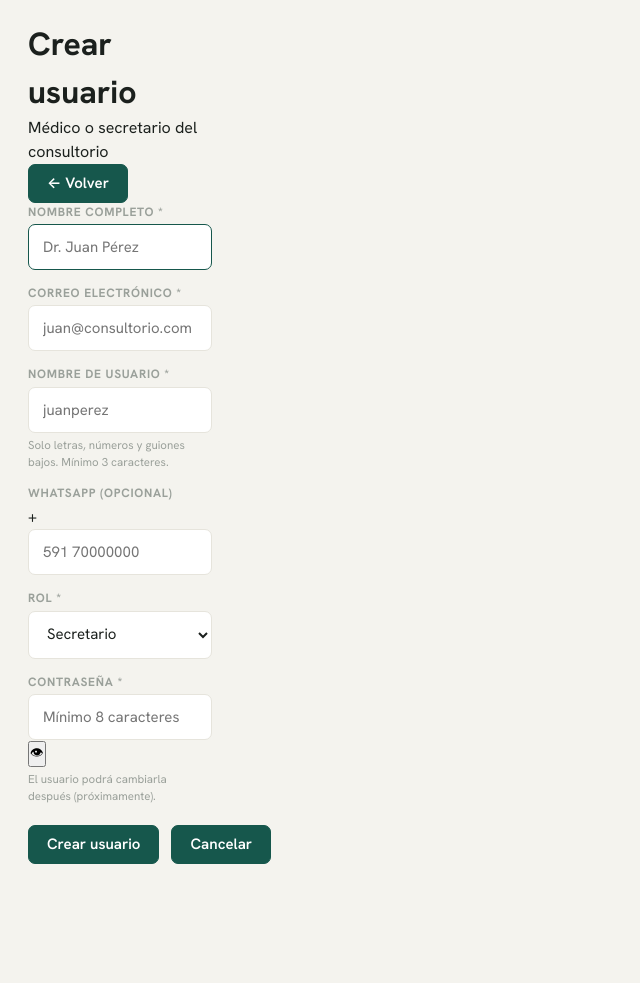
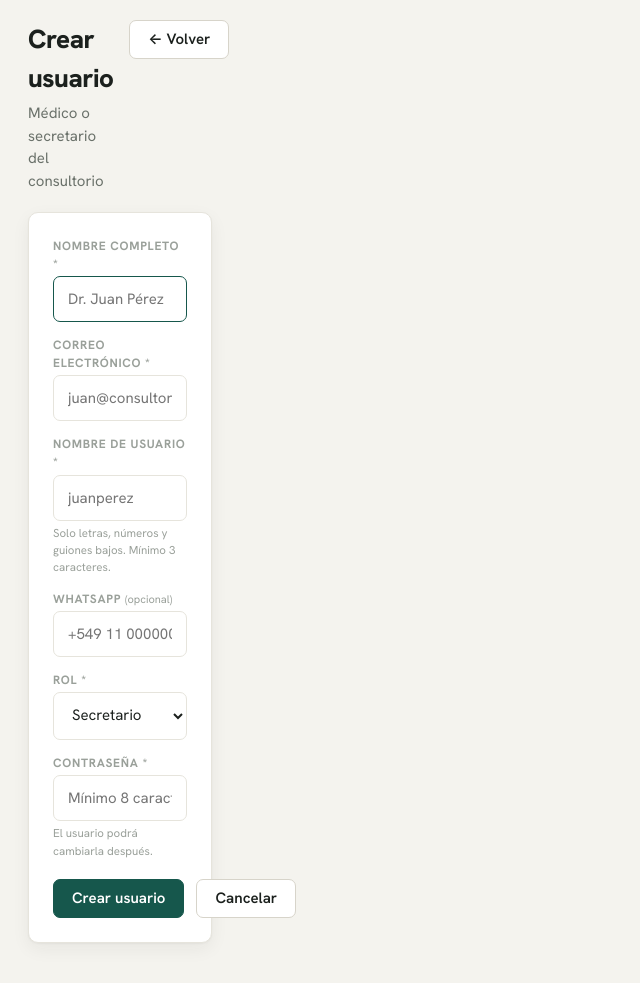
Before and after one commit to thendishere/consultorio, a Python web app: template app/templates/admin/crear_usuario.html in a window 1280 px wide. Shown: the whole page, without its empty margins (0-640 px from the left). Before the commit the page ends 864 px from the top, so only its background shows below. Run offline with Jinja, Linux system fonts and the light colour scheme; the template is opened without the code that fills it, so the values that code supplies are empty.

Commit message:
Actualizar templates de usuarios al nuevo diseño
Co-Authored-By: Claude Sonnet 4.6 <noreply@anthropic.com>

```diff
--- a/app/templates/admin/crear_usuario.html
+++ b/app/templates/admin/crear_usuario.html
@@ -1,25 +1,23 @@
 {% extends "base.html" %}
 {% block title %}Crear usuario — Consultorio de la Amistad{% endblock %}
 {% block content %}
-<div class="admin-layout">
 
-    <div class="admin-header">
+<div class="page-header">
     <div>
-            <h1 class="admin-title">Crear usuario</h1>
-            <p class="admin-subtitle">Médico o secretario del consultorio</p>
+        <h1>Crear usuario</h1>
+        <p>Médico o secretario del consultorio</p>
     </div>
-        <a href="/admin/usuarios" class="btn btn-outline">← Volver</a>
+    <a href="/admin/usuarios" class="btn btn-ghost">← Volver</a>
 </div>
 
 {% if errors %}
-    <div class="alert alert-error">
-        <span class="alert-icon">⚠</span>
-        <ul>{% for e in errors %}<li>{{ e }}</li>{% endfor %}</ul>
+<div class="flash flash-error" style="margin-bottom:16px">
+    ⚠ <ul style="margin:0;padding-left:18px">{% for e in errors %}<li>{{ e }}</li>{% endfor %}</ul>
 </div>
 {% endif %}
 
-    <div class="admin-card" style="max-width:560px">
-        <form method="post" action="/admin/usuarios/crear" class="admin-form">
+<div class="page-form">
+    <form method="post" action="/admin/usuarios/crear">
         {{ csrf_input(request) }}
 
         <div class="form-group">
@@ -45,18 +43,15 @@
         </div>
 
         <div class="form-group">
-                <label for="whatsapp">WhatsApp <span class="optional">(opcional)</span></label>
-                <div class="input-whatsapp">
-                    <span class="whatsapp-prefix">+</span>
+            <label for="whatsapp">WhatsApp <span style="font-weight:400;text-transform:none;font-size:11px;letter-spacing:0">(opcional)</span></label>
             <input type="tel" id="whatsapp" name="whatsapp"
                    value="{{ form.whatsapp if form else '' }}"
-                           placeholder="591 70000000">
-                </div>
+                   placeholder="+549 11 00000000">
         </div>
 
         <div class="form-group">
             <label for="role">Rol *</label>
-                <select id="role" name="role" class="form-select">
+            <select id="role" name="role">
                 <option value="secretario" {% if not form or form.role == 'secretario' %}selected{% endif %}>Secretario</option>
                 <option value="medico" {% if form and form.role == 'medico' %}selected{% endif %}>Médico</option>
             </select>
@@ -64,20 +59,15 @@
 
         <div class="form-group">
             <label for="password">Contraseña *</label>
-                <div class="input-password">
-                    <input type="password" id="password" name="password"
-                           placeholder="Mínimo 8 caracteres">
-                    <button type="button" class="toggle-password" data-target="password" aria-label="Mostrar">👁</button>
-                </div>
-                <small>El usuario podrá cambiarla después (próximamente).</small>
+            <input type="password" id="password" name="password" placeholder="Mínimo 8 caracteres">
+            <small>El usuario podrá cambiarla después.</small>
         </div>
 
         <div class="form-actions">
-                <button type="submit" class="btn btn-primary btn-lg">Crear usuario</button>
-                <a href="/admin/usuarios" class="btn btn-outline btn-lg">Cancelar</a>
+            <button type="submit" class="btn">Crear usuario</button>
+            <a href="/admin/usuarios" class="btn btn-ghost">Cancelar</a>
         </div>
     </form>
 </div>
 
-</div>
 {% endblock %}
```
Also changed, not shown: app/templates/admin/editar_usuario.html (+15 -25 lines), app/templates/admin/usuarios.html (+33 -28 lines). Lines whose indentation alone changed are shown as unchanged.
